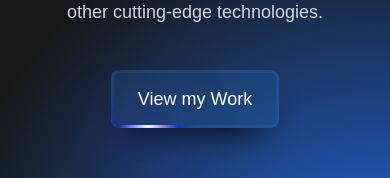
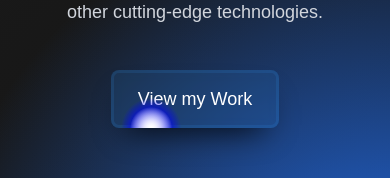
Before and after one commit to Zuhair-CS/next_portfolio, a Next.js app: page / in a window 390 px wide. Shown: the part 491-669 px from the top of the page. Built offline with nearby package versions, Linux system fonts and the light colour scheme.

Commit message:
Fixed mobile view

```diff
--- a/src/components/ui/spotlight-cards.tsx
+++ b/src/components/ui/spotlight-cards.tsx
@@ -1,4 +1,4 @@
-import React, { useEffect, useRef, ReactNode } from 'react';
+import React, { useEffect, useRef, ReactNode, useState } from 'react';
 
 interface GlowCardProps {
   children: ReactNode;
@@ -18,62 +18,77 @@ const GlowCard: React.FC<GlowCardProps> = ({
 }) => {
   const cardRef = useRef<HTMLDivElement>(null);
   const innerRef = useRef<HTMLDivElement>(null);
+  const [isMobile, setIsMobile] = useState(false);
 
   useEffect(() => {
+    // Check if device is mobile
+    const checkMobile = () => {
+      setIsMobile(window.innerWidth <= 768);
+    };
+
+    checkMobile();
+    window.addEventListener('resize', checkMobile);
+    return () => window.removeEventListener('resize', checkMobile);
+  }, []);
+
+  useEffect(() => {
+    // Skip pointer tracking on mobile
+    if (isMobile) return;
+
     const syncPointer = (e: PointerEvent) => {
       const { clientX: x, clientY: y } = e;
 
       if (cardRef.current) {
-        cardRef.current.style.setProperty('--x', x.toFixed(2));
-        cardRef.current.style.setProperty('--xp', (x / window.innerWidth).toFixed(2));
-        cardRef.current.style.setProperty('--y', y.toFixed(2));
-        cardRef.current.style.setProperty('--yp', (y / window.innerHeight).toFixed(2));
+        cardRef.current.style.setProperty('--card-x', x.toFixed(2));
+        cardRef.current.style.setProperty('--card-xp', (x / window.innerWidth).toFixed(2));
+        cardRef.current.style.setProperty('--card-y', y.toFixed(2));
+        cardRef.current.style.setProperty('--card-yp', (y / window.innerHeight).toFixed(2));
       }
     };
 
     document.addEventListener('pointermove', syncPointer);
     return () => document.removeEventListener('pointermove', syncPointer);
-  }, []);
+  }, [isMobile]);
 
   const { base, spread } = {base: 240, spread: 200};
 
   const getInlineStyles = () => {
     const baseStyles = {
-        "--base": base,
-        "--spread": spread,
-        "--radius": "14",
-        "--border": "3",
-        '--backdrop': 'hsl(210 100% 60% / 0.12)',
-        "--backup-border": "var(--backdrop)",
-        "--size": "200",
-        "--outer": "1",
-        "--border-size": "calc(var(--border, 2) * 1px)",
-        "--spotlight-size": "calc(var(--size, 150) * 1px)",
-        "--hue": base,
+      "--card-base": base,
+      "--card-spread": spread,
+      "--card-radius": "14",
+      "--card-border": "3",
+      '--card-backdrop': 'hsl(210 100% 60% / 0.12)',
+      "--card-backup-border": "var(--card-backdrop)",
+      "--card-size": "200",
+      "--card-outer": "1",
+      "--card-border-size": "calc(var(--card-border, 2) * 1px)",
+      "--card-spotlight-size": "calc(var(--card-size, 150) * 1px)",
+      "--card-hue": base,
+      backgroundColor: "var(--card-backdrop, transparent)",
+      border: "var(--card-border-size) solid var(--card-backup-border)",
+      position: "relative",
+      touchAction: "none",
+    } as React.CSSProperties;
 
-
-        backgroundImage: `radial-gradient(
-            var(--spotlight-size) var(--spotlight-size) at
-            calc(var(--x, 0) * 1px)
-            calc(var(--y, 0) * 1px),
+    // Only add background effects on desktop
+    if (!isMobile) {
+      baseStyles.backgroundImage = `radial-gradient(
+        var(--card-spotlight-size) var(--card-spotlight-size) at
+        calc(var(--card-x, 0) * 1px)
+        calc(var(--card-y, 0) * 1px),
         hsl(
-            var(--hue, 210)
+        var(--card-hue, 210)
         calc(var(--saturation, 100) * 1%)
         calc(var(--lightness, 70) * 1%) /
         var(--bg-spot-opacity, 0.1)
         ),
         transparent
-        )`,
-
-        backgroundColor: "var(--backdrop, transparent)",
-        backgroundSize:
-            "calc(100% + (2 * var(--border-size))) calc(100% + (2 * var(--border-size)))",
-        backgroundPosition: "50% 50%",
-        backgroundAttachment: "fixed",
-        border: "var(--border-size) solid var(--backup-border)",
-        position: "relative",
-        touchAction: "none",
-        } as React.CSSProperties;
+      )`;
+      baseStyles.backgroundSize = "calc(100% + (2 * var(--card-border-size))) calc(100% + (2 * var(--card-border-size)))";
+      baseStyles.backgroundPosition = "50% 50%";
+      baseStyles.backgroundAttachment = "fixed";
+    }
 
     // Add width and height if provided
     if (width !== undefined) {
@@ -87,16 +102,18 @@ const GlowCard: React.FC<GlowCardProps> = ({
   };
 
   const beforeAfterStyles = `
-    [data-glow]::before,
-    [data-glow]::after {
+    /* Desktop styles */
+    @media (min-width: 769px) {
+      [data-glow-card]::before,
+      [data-glow-card]::after {
         pointer-events: none;
         content: "";
         position: absolute;
-      inset: calc(var(--border-size) * -1);
-      border: var(--border-size) solid transparent;
-      border-radius: calc(var(--radius) * 1px);
+        inset: calc(var(--card-border-size) * -1);
+        border: var(--card-border-size) solid transparent;
+        border-radius: calc(var(--card-radius) * 1px);
         background-attachment: fixed;
-      background-size: calc(100% + (2 * var(--border-size))) calc(100% + (2 * var(--border-size)));
+        background-size: calc(100% + (2 * var(--card-border-size))) calc(100% + (2 * var(--card-border-size)));
         background-repeat: no-repeat;
         background-position: 50% 50%;
         mask: linear-gradient(transparent, transparent), linear-gradient(white, white);
@@ -104,41 +121,54 @@ const GlowCard: React.FC<GlowCardProps> = ({
         mask-composite: intersect;
       }
 
-    [data-glow]::before {
+      [data-glow-card]::before {
         background-image: radial-gradient(
-        calc(var(--spotlight-size) * 0.75) calc(var(--spotlight-size) * 0.75) at
-        calc(var(--x, 0) * 1px)
-        calc(var(--y, 0) * 1px),
-        hsl(var(--hue, 210) calc(var(--saturation, 100) * 1%) calc(var(--lightness, 50) * 1%) / var(--border-spot-opacity, 1)), transparent 100%
+          calc(var(--card-spotlight-size) * 0.75) calc(var(--card-spotlight-size) * 0.75) at
+          calc(var(--card-x, 0) * 1px)
+          calc(var(--card-y, 0) * 1px),
+          hsl(var(--card-hue, 210) calc(var(--saturation, 100) * 1%) calc(var(--lightness, 50) * 1%) / var(--border-spot-opacity, 1)), transparent 100%
         );
         filter: brightness(2);
       }
 
-    [data-glow]::after {
+      [data-glow-card]::after {
         background-image: radial-gradient(
-        calc(var(--spotlight-size) * 0.5) calc(var(--spotlight-size) * 0.5) at
-        calc(var(--x, 0) * 1px)
-        calc(var(--y, 0) * 1px),
+          calc(var(--card-spotlight-size) * 0.5) calc(var(--card-spotlight-size) * 0.5) at
+          calc(var(--card-x, 0) * 1px)
+          calc(var(--card-y, 0) * 1px),
           hsl(220 100% 100% / var(--border-light-opacity, 1)), transparent 100%
         );
       }
 
-    [data-glow] [data-glow] {
+      [data-glow-card] [data-glow-card-inner] {
         position: absolute;
         inset: 0;
         will-change: filter;
-      opacity: var(--outer, 1);
-      border-radius: calc(var(--radius) * 1px);
-      border-width: calc(var(--border-size) * 20);
-      filter: blur(calc(var(--border-size) * 10));
+        opacity: var(--card-outer, 1);
+        border-radius: calc(var(--card-radius) * 1px);
+        border-width: calc(var(--card-border-size) * 20);
+        filter: blur(calc(var(--card-border-size) * 10));
         background: none;
         pointer-events: none;
         border: none;
       }
 
-    [data-glow] > [data-glow]::before {
+      [data-glow-card] > [data-glow-card-inner]::before {
         inset: -10px;
         border-width: 10px;
+      }
+    }
+
+    /* Mobile styles - Plain glass card */
+    @media (max-width: 768px) {
+      [data-glow-card]::before,
+      [data-glow-card]::after {
+        display: none;
+      }
+
+      [data-glow-card] [data-glow-card-inner] {
+        display: none;
+      }
     }
   `;
 
@@ -147,7 +177,7 @@ const GlowCard: React.FC<GlowCardProps> = ({
       <style dangerouslySetInnerHTML={{ __html: beforeAfterStyles }} />
       <div
         ref={cardRef}
-        data-glow
+        data-glow-card
         style={getInlineStyles()}
         className={`
           rounded-2xl
@@ -159,7 +189,7 @@ const GlowCard: React.FC<GlowCardProps> = ({
           ${className}
         `}
       >
-        <div ref={innerRef} data-glow></div>
+        <div ref={innerRef} data-glow-card-inner></div>
         {children}
       </div>
     </>
```
Lines whose indentation alone changed are shown as unchanged.
